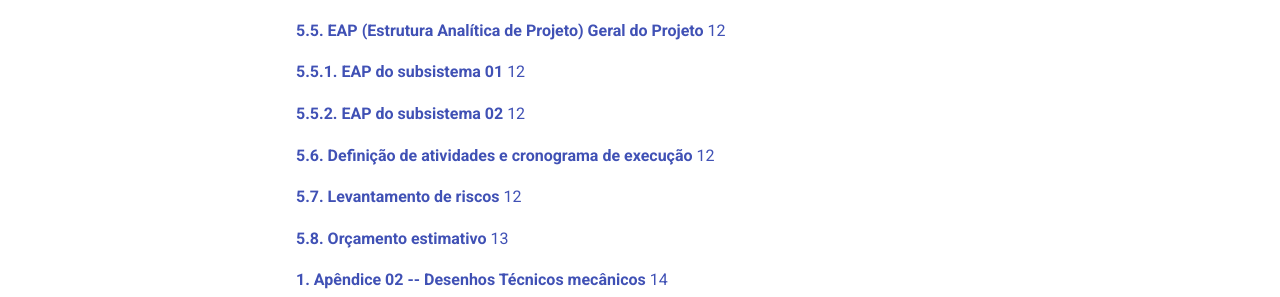
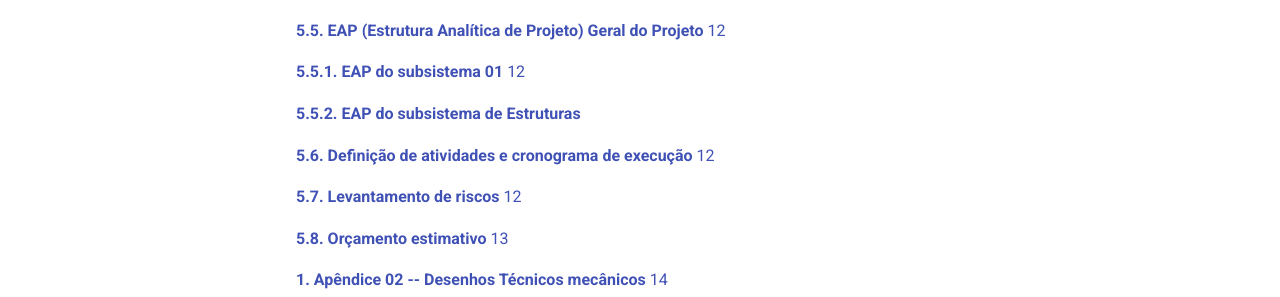
Before and after one commit to Calcioft/ScanPoint, an MkDocs documentation site: the page built from docs/geral/index.md, in a window 1280 px wide and 900 px high, scrolled down 1676 px. Shown: the part 156-453 px from the top of the window. Built offline with MkDocs 1.6.1 and Material for MkDocs 9.7.7, drawn with Linux system fonts in a browser that asks for light colours.

Commit message:
Update do link do EAP de estruturas em index.md

```diff
--- a/docs/geral/index.md
+++ b/docs/geral/index.md
@@ -117,8 +117,7 @@ proposta**
 [**5.5.1.** **EAP do subsistema 01**
 [12](#eap-do-subsistema-01)](#eap-do-subsistema-01)
 
-[**5.5.2.** **EAP do subsistema 02**
-[12](#eap-do-subsistema-02)](#eap-do-subsistema-02)
+[**5.5.2.** **EAP do subsistema de Estruturas**](https://gitlab.com/fga-pi2/semestre-2024-1/grupo-08/communication-box/-/blob/EAP_do_subsistema_de_Estruturas/docs/estruturas/EAP_estruturas.md)
 
 [**5.6.** **Definição de atividades e cronograma de execução**
 [12](#definição-de-atividades-e-cronograma-de-execução)](#definição-de-atividades-e-cronograma-de-execução)
```
